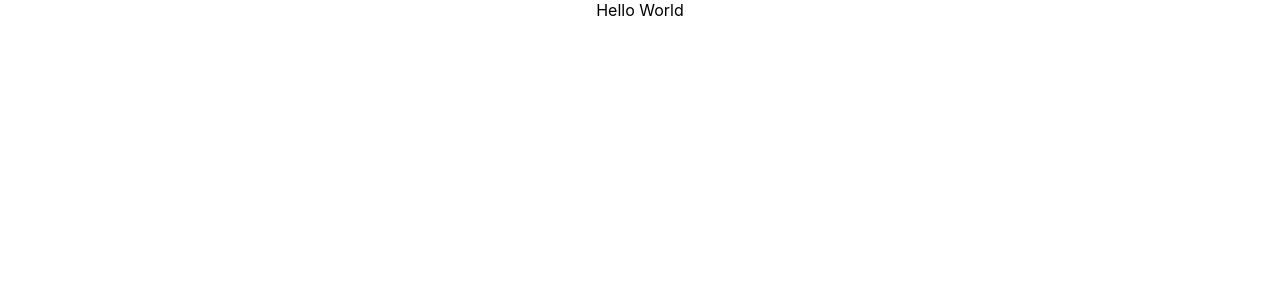
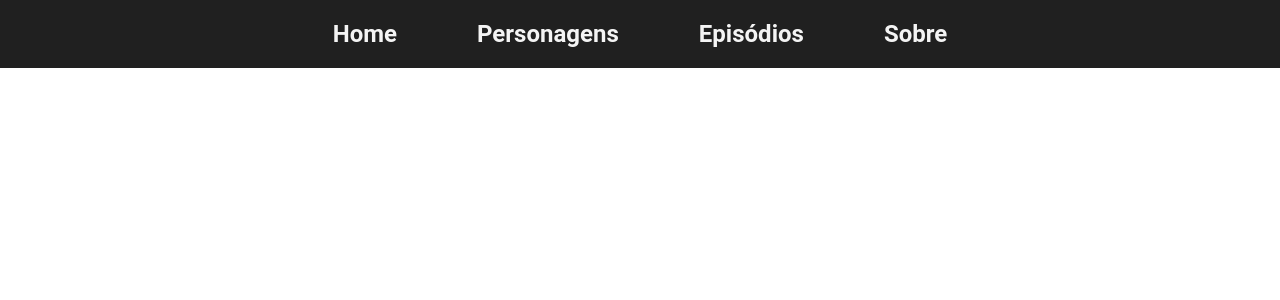
Before and after one commit to Ruth1312/rick-morty-react, a React (Create React App) app: page / in a window 1280 px wide. Shown: the top 300 px of the page. Built offline with nearby package versions, Linux system fonts and the light colour scheme.

Commit message:
Chamando o HeaderResponsivo na página principal

```diff
--- a/src/App.js
+++ b/src/App.js
@@ -1,10 +1,13 @@
-import logo from './logo.svg';
 import './App.css';
+import HeaderResponsive from './components/HeaderResponsivo';
+
 
 function App() {
   return (
     <div className="App">
-      Hello World
+      <HeaderResponsive />
+
+
     </div>
   );
 }
--- /dev/null
+++ b/src/Components/HeaderResponsivo/index.js
@@ -0,0 +1,36 @@
+import React, {useState} from 'react';
+import { FontAwesomeIcon } from '@fortawesome/react-fontawesome'
+import { faBars } from '@fortawesome/free-solid-svg-icons'
+import './styles.css';
+
+function HeaderResponsive() {
+
+    const [active, setActive] = useState(false);
+
+    function openMenu (event){
+    event.preventDefault();
+    setActive(!active);
+     console.log(active);
+
+
+}
+
+    return (
+        <div className="header">
+            <div className="menu-hamburg" onClick={openMenu}>
+                <FontAwesomeIcon icon={faBars} color="#f4f4f4" size="lg"/>
+
+                </div>
+
+
+            <ul className={`menu-options${active ? ' active' : '' }`}>
+                <li><a href="/">Home</a></li>
+                <li><a href="/">Personagens</a></li>
+                <li><a href="/">Episódios</a></li>
+                <li><a href="/">Sobre</a></li>
+            </ul>
+        </div>
+    );
+
+}
+export default HeaderResponsive;
--- /dev/null
+++ b/src/Components/HeaderResponsivo/styles.css
@@ -0,0 +1,51 @@
+.header{
+    font: Bold 24px 'Bebas Neue', 'Roboto',  sans-serif;
+    background-color: #202020;
+}
+.menu-hamburg{
+    display: none;
+}
+
+.menu-options{
+    list-style: none;
+    display: flex;
+    margin: 0;
+    padding: 0;
+    justify-content: center;
+
+}
+.menu-options li {
+
+    padding: 20px 40px;
+}
+.menu-options li:hover{
+    background-color: #494949;
+}
+.menu-options li a{
+    text-decoration: none;
+    color: #f4f4f4;
+
+
+}
+@media (max-width: 768px){
+    .header{
+        font-size: 18px;
+    }
+}
+@media (max-width: 515px){
+    .menu-hamburg{
+        display: block;
+        padding: 20px 40px;
+        text-align: start;
+    }
+
+    .menu-options{
+     display: none;
+    }
+
+    .menu-options.active{
+        display: flex;
+        flex-direction: column;
+    }
+
+}
```
